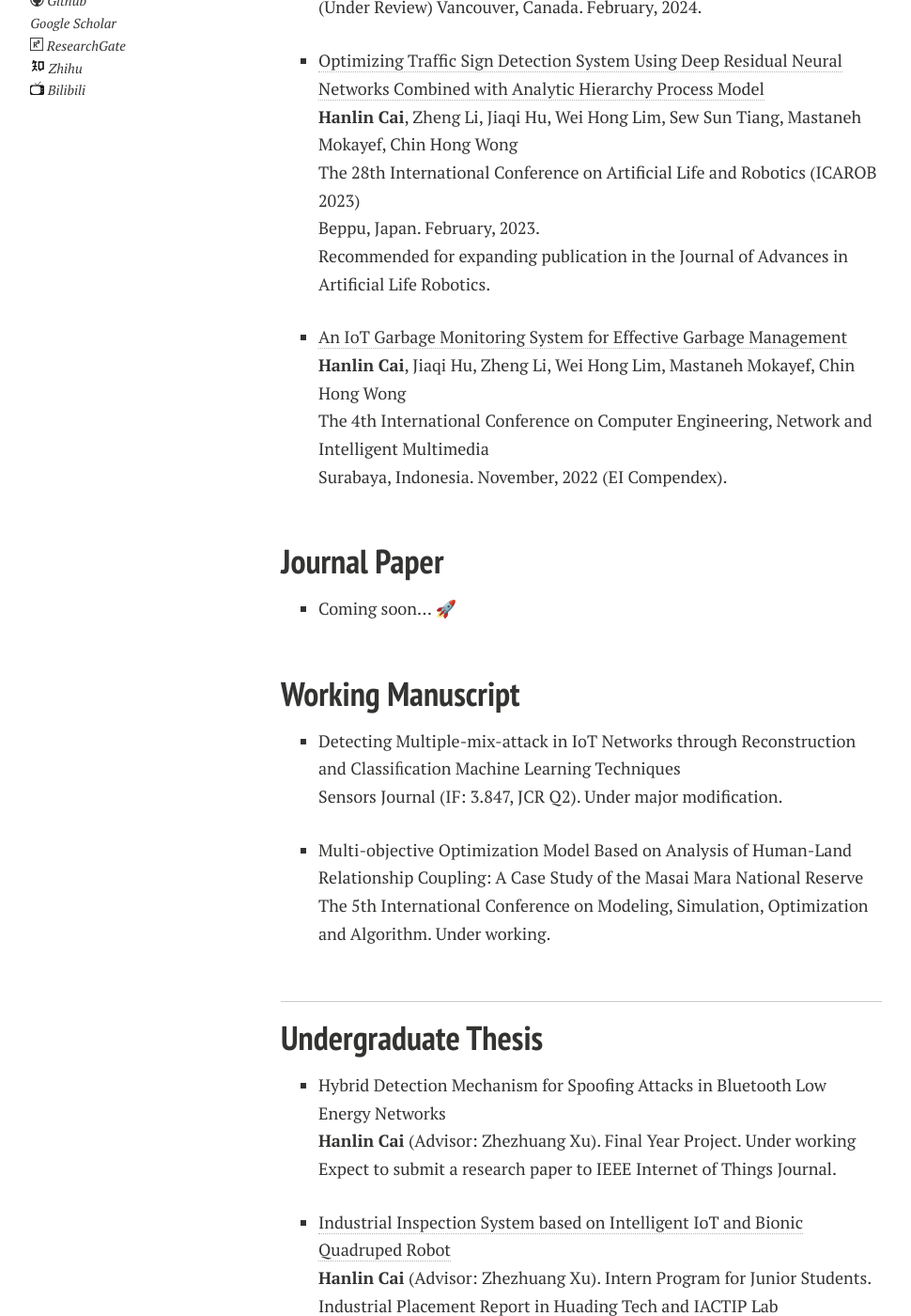
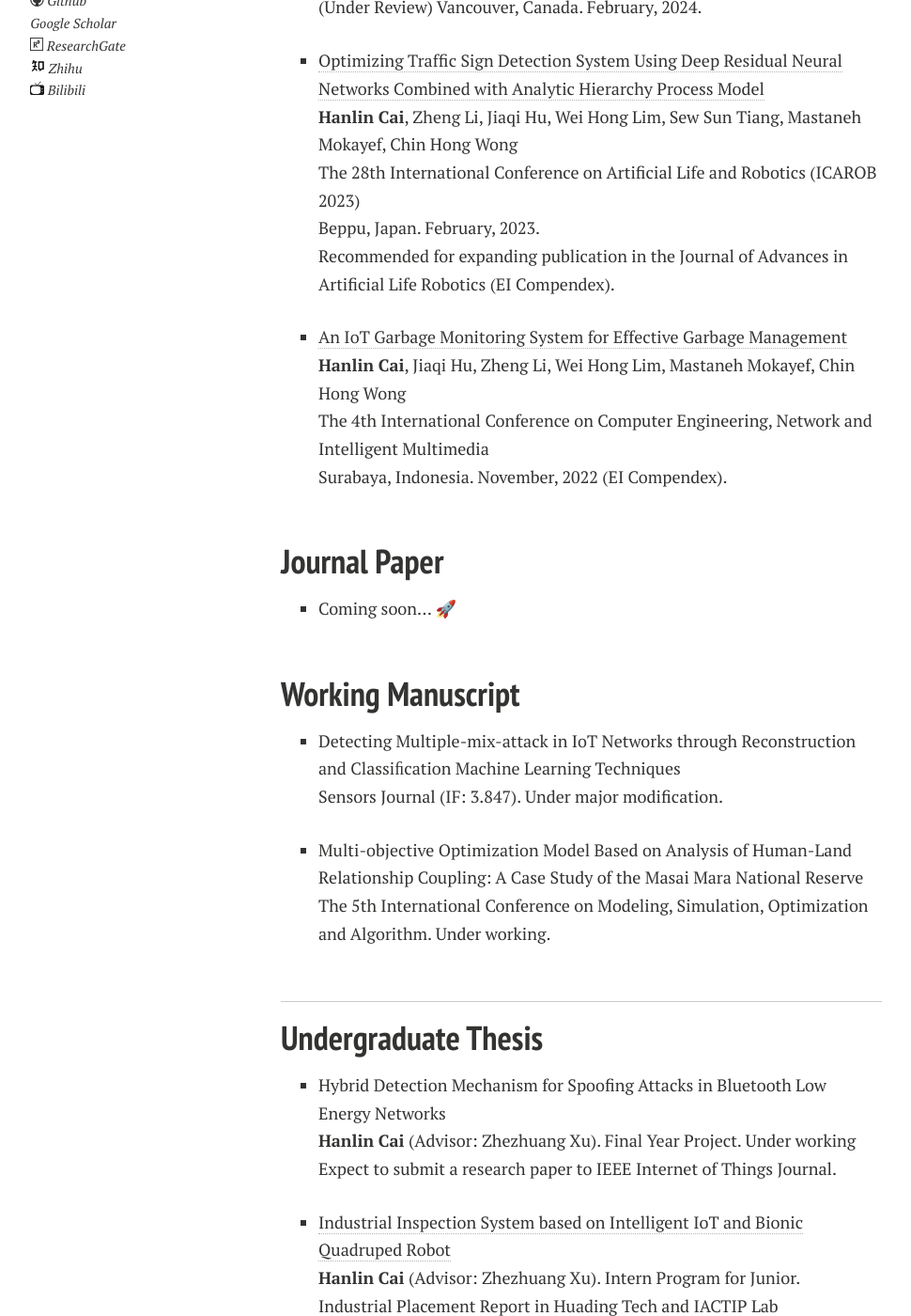
Before and after one commit to GuangLun2000/GuangLun2000.github.io, a Jekyll site: the page built from publications.md, in a window 1280 px wide and 1400 px high, scrolled down 344 px. Shown: the whole window at 94% size, without its empty margins (21-991 px from the left). Built offline with Jekyll 4.4.1, drawn with Linux system fonts in a browser that asks for light colours; nearby versions of some CDN libraries; comment, search, counter and statistics services are not loaded; a style sheet for code colours, icons or effects is not loaded; some of the changed text lies outside the part shown.

Commit message:
Update publications.md

```diff
--- a/publications.md
+++ b/publications.md
@@ -4,13 +4,13 @@ permalink: /publications/index.html
 title: Publications
 ---
 
-Lastest Update: 15th Oct 2023&nbsp;  [中文版本 (Chinese Version)](https://caihanlin.com/file/publications-zh/)
+Lastest Update: 20th Oct 2023&nbsp;  [中文版本 (Chinese Version)](https://caihanlin.com/file/publications-zh/)
 
 ## Conference Paper
 
 - [BLEGuard: Hybrid Detection Mechanism for Spoofing Attacks in Bluetooth Low Energy Networks](https://www.researchgate.net/publication/373902807_BLEGuard_Hybrid_Detection_Mechanism_for_Spoofing_Attacks_in_Bluetooth_Low_Energy_Networks_Student_Abstract)<br>**Hanlin Cai**, Yuchen Fang, Meng Yuan, Zhezhuang Xu<br>AAAI Conference on Artificial Intelligence (AAAI 2024)<br>(Under Review) Vancouver, Canada. February, 2024.
 
-- [Optimizing Traffic Sign Detection System Using Deep Residual Neural Networks Combined with Analytic Hierarchy Process Model](https://www.researchgate.net/publication/374730865)<br>**Hanlin Cai**, Zheng Li, Jiaqi Hu, Wei Hong Lim, Sew Sun Tiang, Mastaneh Mokayef, Chin Hong Wong<br>The 28th International Conference on Artificial Life and Robotics (ICAROB 2023)<br>Beppu, Japan. February, 2023.<br>Recommended for expanding publication in the Journal of Advances in Artificial Life Robotics.
+- [Optimizing Traffic Sign Detection System Using Deep Residual Neural Networks Combined with Analytic Hierarchy Process Model](https://www.researchgate.net/publication/374730865)<br>**Hanlin Cai**, Zheng Li, Jiaqi Hu, Wei Hong Lim, Sew Sun Tiang, Mastaneh Mokayef, Chin Hong Wong<br>The 28th International Conference on Artificial Life and Robotics (ICAROB 2023)<br>Beppu, Japan. February, 2023.<br>Recommended for expanding publication in the Journal of Advances in Artificial Life Robotics (EI Compendex).
 
 - [An IoT Garbage Monitoring System for Effective Garbage Management](https://www.researchgate.net/publication/368410220_An_IoT_Garbage_Monitoring_System_for_Effective_Garbage_Management)<br>**Hanlin Cai**, Jiaqi Hu, Zheng Li, Wei Hong Lim, Mastaneh Mokayef, Chin Hong Wong<br>The 4th International Conference on Computer Engineering, Network and Intelligent Multimedia<br>Surabaya, Indonesia. November, 2022 (EI Compendex).<br>
 
@@ -24,7 +24,7 @@ Lastest Update: 15th Oct 2023&nbsp;  [中文版本 (Chinese Version)](https://ca
 
 ## Working Manuscript
 
-- Detecting Multiple-mix-attack in IoT Networks through Reconstruction and Classiﬁcation Machine Learning Techniques<br>Sensors Journal (IF: 3.847, JCR Q2). Under major modification.<br>
+- Detecting Multiple-mix-attack in IoT Networks through Reconstruction and Classiﬁcation Machine Learning Techniques<br>Sensors Journal (IF: 3.847). Under major modification.<br>
 
 - Multi-objective Optimization Model Based on Analysis of Human-Land Relationship Coupling: A Case Study of the Masai Mara National Reserve<br>The 5th International Conference on Modeling, Simulation, Optimization and Algorithm. Under working.
 
@@ -36,6 +36,6 @@ Lastest Update: 15th Oct 2023&nbsp;  [中文版本 (Chinese Version)](https://ca
 
 - Hybrid Detection Mechanism for Spoofing Attacks in Bluetooth Low Energy Networks<br>**Hanlin Cai** (Advisor: Zhezhuang Xu). Final Year Project. Under working<br>Expect to submit a research paper to IEEE Internet of Things Journal.
 
-- [Industrial Inspection System based on Intelligent IoT and Bionic Quadruped Robot](https://caihanlin.com/mypaper/thesis/IP-report.pdf)<br>**Hanlin Cai** (Advisor: Zhezhuang Xu). Intern Program for Junior Students.<br>Industrial Placement Report in [Huading Tech](http://www.hdim.com.cn/) and [IACTIP Lab](https://dqxy.fzu.edu.cn/info/1023/2571.htm)<br>
+- [Industrial Inspection System based on Intelligent IoT and Bionic Quadruped Robot](https://caihanlin.com/mypaper/thesis/IP-report.pdf)<br>**Hanlin Cai** (Advisor: Zhezhuang Xu). Intern Program for Junior.<br>Industrial Placement Report in [Huading Tech](http://www.hdim.com.cn/) and [IACTIP Lab](https://dqxy.fzu.edu.cn/info/1023/2571.htm)<br>
 
   <br>
```
